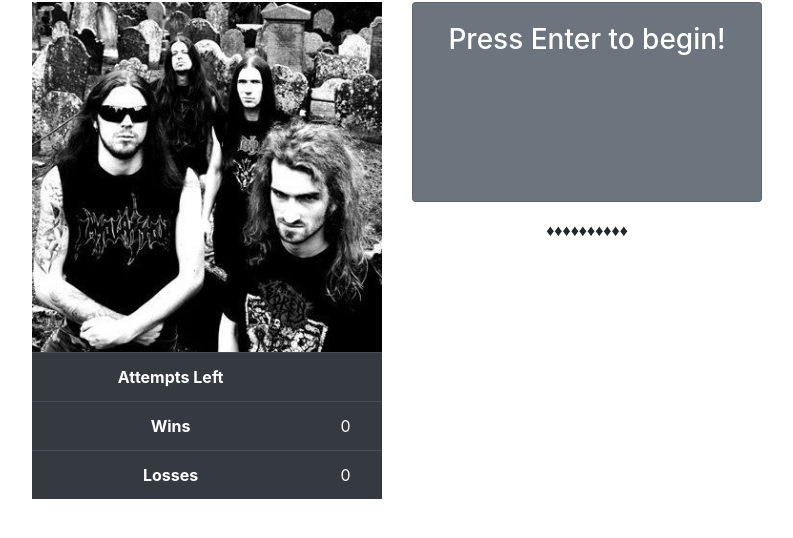
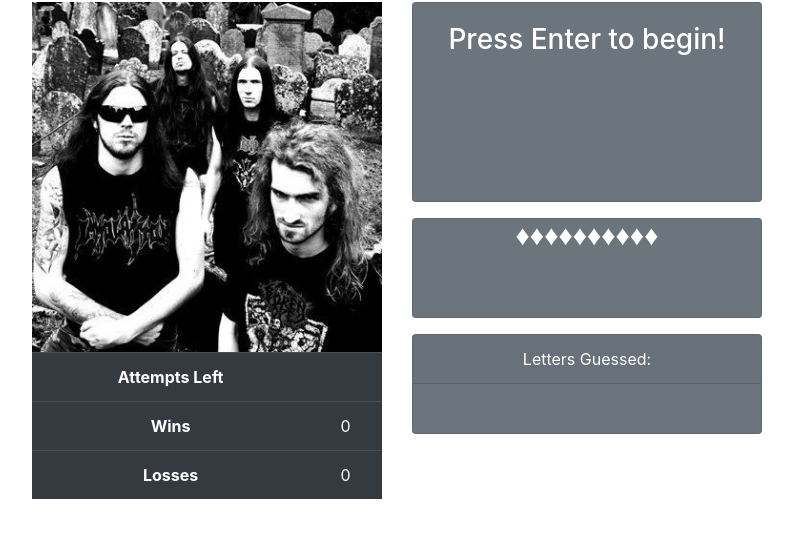
Before and after one commit to mhgerov/Hangman-Game, a plain HTML site: page index.html in a window 1280 px wide. Shown: the part 100-638 px from the top of the page, without its empty margins (243-1036 px from the left). Drawn offline with nearby package versions, Linux system fonts and the light colour scheme.

Commit message:
added band; tweaked BS

```diff
--- a/assets/javascript/game.js
+++ b/assets/javascript/game.js
@@ -8,7 +8,7 @@ var lossDisp = document.getElementById("lossDisp");
 var img = document.getElementById("mainImg");
 
 //Declare variables
-var mysteryWordList = ["DETHKLOK","BEHEMOTH"]; //ALL CAPS ONLY
+var mysteryWordList = ["DETHKLOK","BEHEMOTH","MASTODON"]; //ALL CAPS ONLY
 var mysteryWord, numTries, wins = 0, losses = 0;
 var lettersGuessed = [];
 var gameState; //reset->>on->over->reset
@@ -124,6 +124,11 @@ function gameWin() {
 			song.play();
 			img.src = 'assets/images/behemoth.jpg';
 			break;
+		case ('MASTODON'):
+			song.src = ('assets/sound/mastodon.mp3');
+			song.play();
+			img.src = 'assets/images/mastodon.jpg';
+			break;
 	}
 }
 
--- a/index.html
+++ b/index.html
@@ -40,8 +40,15 @@
 						<h3 id="msg"></h3>
 					</div>
 				</div>
-				<p id="board"></p>
-				<p id="lettersGuessed"></p>
+				<div class="card text-white bg-secondary mb-3" style="height: 100px">
+					<h3 id="board"></h3>
+				</div>
+				<div class="card text-white bg-secondary mb-3" style="height: 100px">
+					<div class="card-header">Letters Guessed:</div>
+					<div class="card-body">
+						<p class="card-text" id="lettersGuessed"></p>
+					</div>
+				</div>
 			</div>
 			<div class="col-md-2"></div>
 		</div>
```
Also changed, not shown: assets/images/mastodon.jpg (added), 2 other files.
